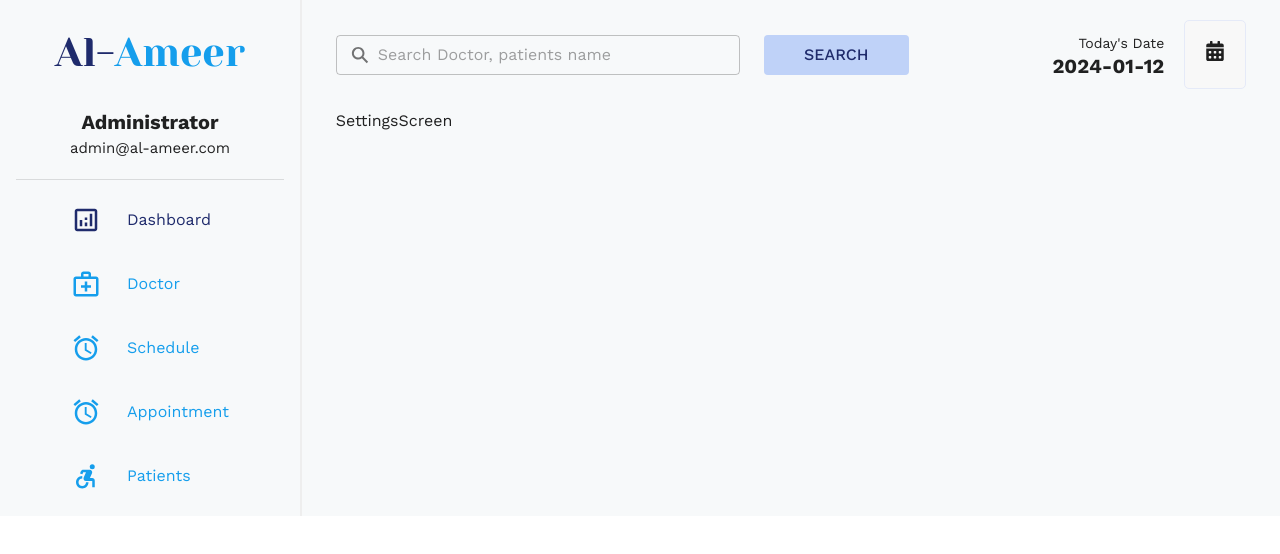
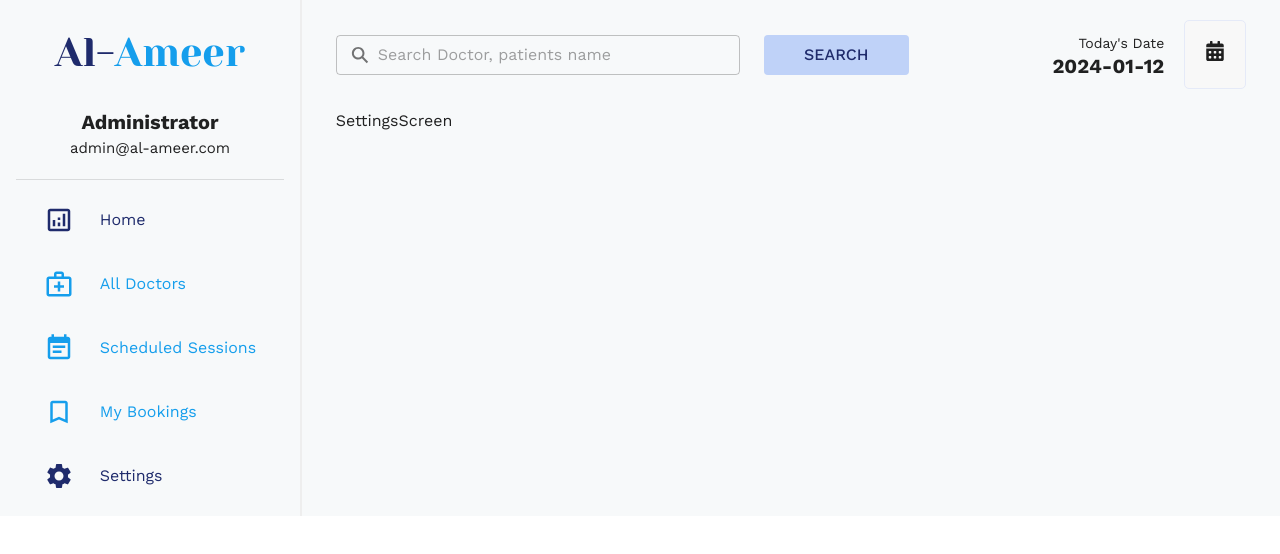
Before and after one commit to dovecancode/al-ameer, a React (Vite) app: page /dashboard/settings in a window 1280 px wide. Shown: the top 554 px of the page. Built offline with nearby package versions, Linux system fonts and the light colour scheme.

Commit message:
#136 : made the dashtablehead dynamic receive a header array

```diff
--- a/src/components/Dashboard/DashSidebar/data.js
+++ b/src/components/Dashboard/DashSidebar/data.js
@@ -34,7 +34,7 @@
     {
       label: 'Appointment',
       path: 'appointment',
-      icon: createIconElement(AccessAlarmIcon),
+      icon: createIconElement(BookmarkBorderIcon),
     },
     {
       label: 'Patients',
@@ -71,7 +71,7 @@
   ],
   3: [
     {
-      label: 'Dashboard',
+      label: 'Home',
       path: '/dashboard',
       icon: createIconElement(AnalyticsOutlinedIcon),
     },
--- a/src/components/Dashboard/DashSidebar/index.jsx
+++ b/src/components/Dashboard/DashSidebar/index.jsx
@@ -26,7 +26,7 @@
     console.log('Box Visibility:', boxVisible)
   }
 
-  const userRole = 1
+  const userRole = 3
 
   return (
     <>
--- a/src/components/Dashboard/DashTableHead/index.jsx
+++ /dev/null
@@ -1,23 +0,0 @@
-import { TableHead, TableRow } from '@mui/material'
-import { TCell } from './DashTableHead.elements'
-
-function DashTableHead() {
-  return (
-    <TableHead>
-      <TableRow>
-        <TCell>Patient ID</TCell>
-        <TCell>Patient Name</TCell>
-        <TCell>Gender</TCell>
-        <TCell>Age</TCell>
-        <TCell>Date of Birth</TCell>
-        <TCell>Address</TCell>
-        <TCell>Contact Number</TCell>
-        <TCell>Disease</TCell>
-        <TCell>Doctor Assigned</TCell>
-        <TCell>Status</TCell>
-      </TableRow>
-    </TableHead>
-  )
-}
-
-export default DashTableHead
```
Also changed, not shown: src/components/shared/DashTableHead/index.jsx (added, +22 -0 lines), src/components/shared/DashTableHead/DashTableHead.elements.js (renamed from src/components/Dashboard/DashTableHead/DashTableHead.elements.js).
